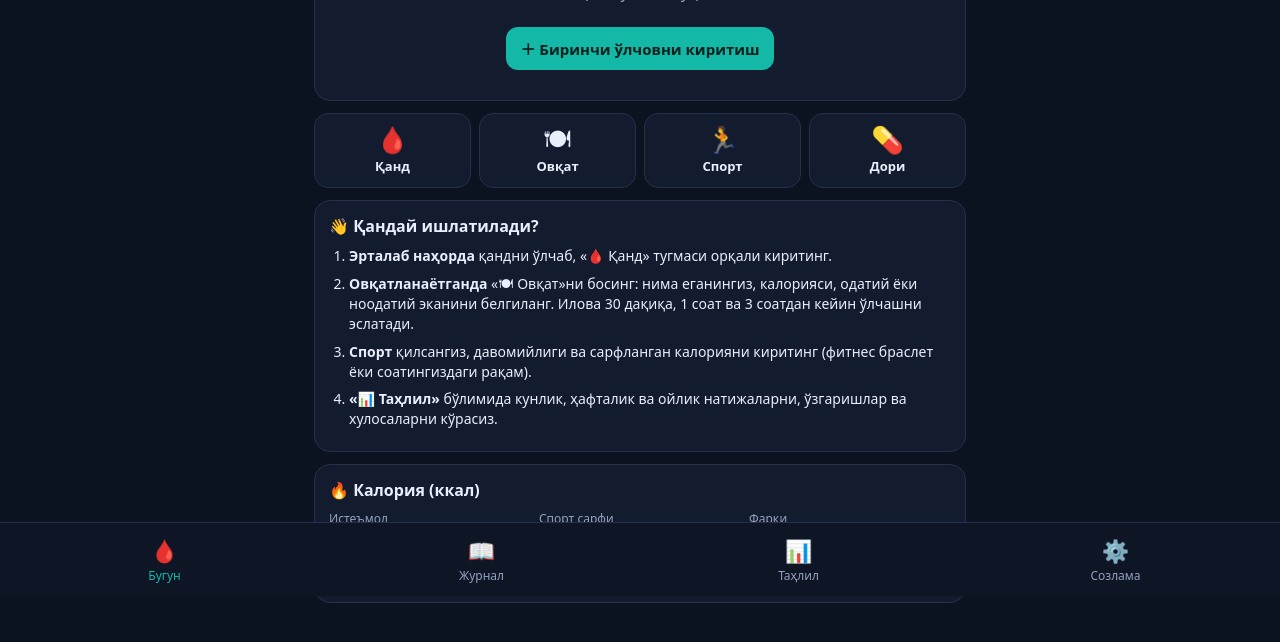
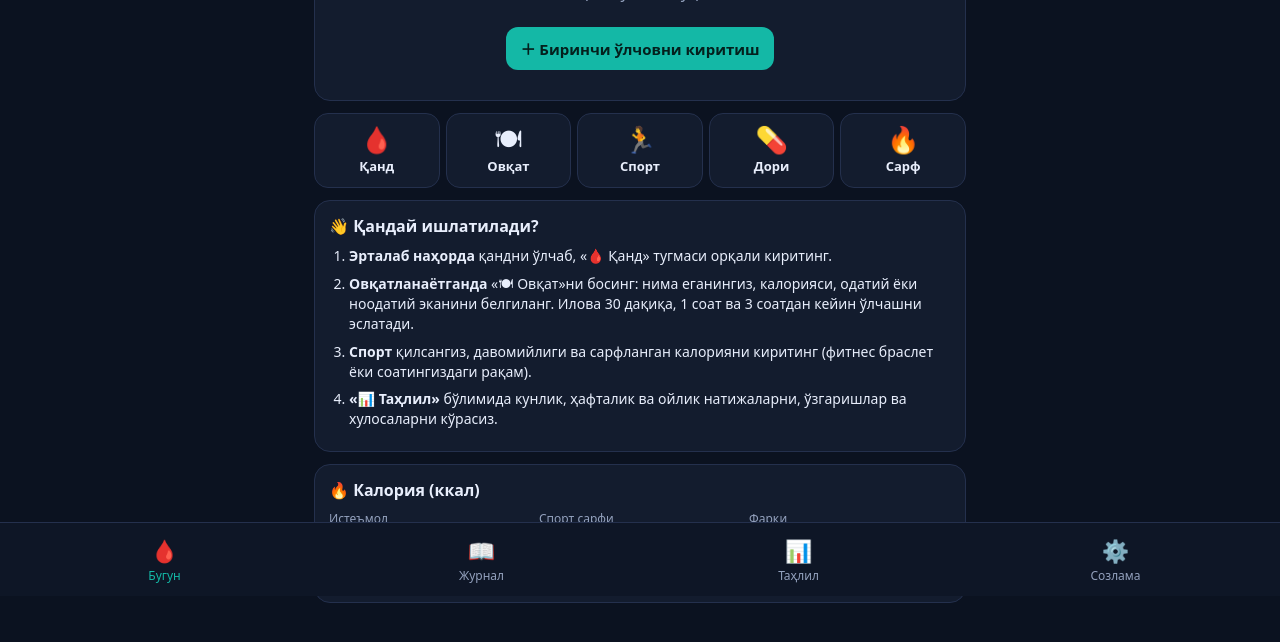
Before and after one commit to nm3327766-netizen/qand, a plain HTML site: page index.html in a window 1280 px wide. Shown: the part 204-846 px from the top of the page. Drawn offline with Linux system fonts and the light colour scheme.

Commit message:
Add files via upload

```diff
--- a/index.html
+++ b/index.html
@@ -69,7 +69,7 @@ h4:first-of-type{margin-top:4px}
 .hv{font-size:56px;font-weight:700;line-height:1.05;letter-spacing:-1px}
 .hs{display:grid;grid-template-columns:repeat(3,1fr);gap:8px;margin-top:12px;padding-top:12px;border-top:1px solid var(--line);text-align:center}
 .hs b{display:block;font-size:18px}.hs span{font-size:12px;color:var(--mut)}
-.qa{display:grid;grid-template-columns:repeat(4,1fr);gap:8px;margin-bottom:12px}
+.qa{display:grid;grid-template-columns:repeat(5,1fr);gap:6px;margin-bottom:12px}
 .qa button{display:flex;flex-direction:column;align-items:center;gap:5px;padding:12px 4px;border-radius:14px;background:var(--card);border:1px solid var(--line);color:var(--tx);font-size:13px;font-weight:600;font-family:inherit;cursor:pointer}
 .qa button b{font-size:26px;font-weight:400;line-height:1}
 .qa button:active{transform:scale(.96)}
@@ -493,7 +493,7 @@ function vToday(){const now=Date.now(),t0=sod(now),t1=addD(t0,1),A=stats(t0,t1),
     <div style="margin-top:8px">${stTag(s)}<span class="tag">${TAGS[last.tag].i} ${TAGS[last.tag].l}</span>${m?`<span class="tag">${MEALT[m.type].i} ${MEALT[m.type].n} ${hm(m.ts)}</span>`:''}</div>
     ${A.n?`<div class="hs"><div><b>${fv(A.avg)}</b><span>бугун ўртача</span></div><div><b>${A.n}</b><span>ўлчов</span></div><div><b>${A.tir!=null?Math.round(A.tir)+'%':'—'}</b><span>мақсадда</span></div></div>`:''}</div>`}
   const P=allPend(now);if(P.length)h+=pendCard(P);
-  h+=`<div class="qa"><button onclick="openReading()"><b>🩸</b>Қанд</button><button onclick="openMeal()"><b>🍽</b>Овқат</button><button onclick="openSport()"><b>🏃</b>Спорт</button><button onclick="openMed()"><b>💊</b>Дори</button></div>`;
+  h+=`<div class="qa"><button onclick="openReading()"><b>🩸</b>Қанд</button><button onclick="openMeal()"><b>🍽</b>Овқат</button><button onclick="openSport()"><b>🏃</b>Спорт</button><button onclick="openMed()"><b>💊</b>Дори</button><button onclick="openBurn(sod(Date.now()))"><b>🔥</b>Сарф</button></div>`;
   if(!S.readings.length&&!S.meals.length)h+=`<div class="card"><h3>👋 Қандай ишлатилади?</h3><ol class="guide">
     <li><b>Эрталаб наҳорда</b> қандни ўлчаб, «🩸 Қанд» тугмаси орқали киритинг.</li>
     <li><b>Овқатланаётганда</b> «🍽 Овқат»ни босинг: нима еганингиз, калорияси, одатий ёки ноодатий эканини белгиланг. Илова 30 дақиқа, 1 соат ва 3 соатдан кейин ўлчашни эслатади.</li>
```
